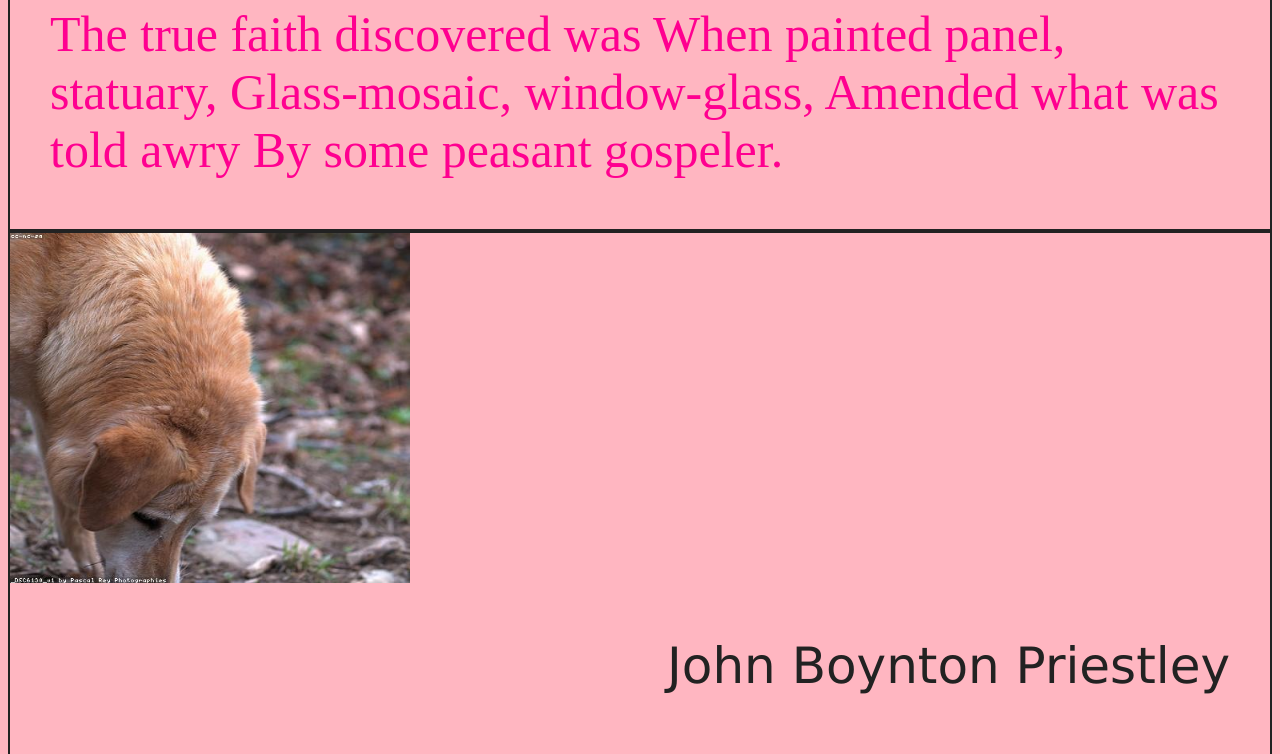
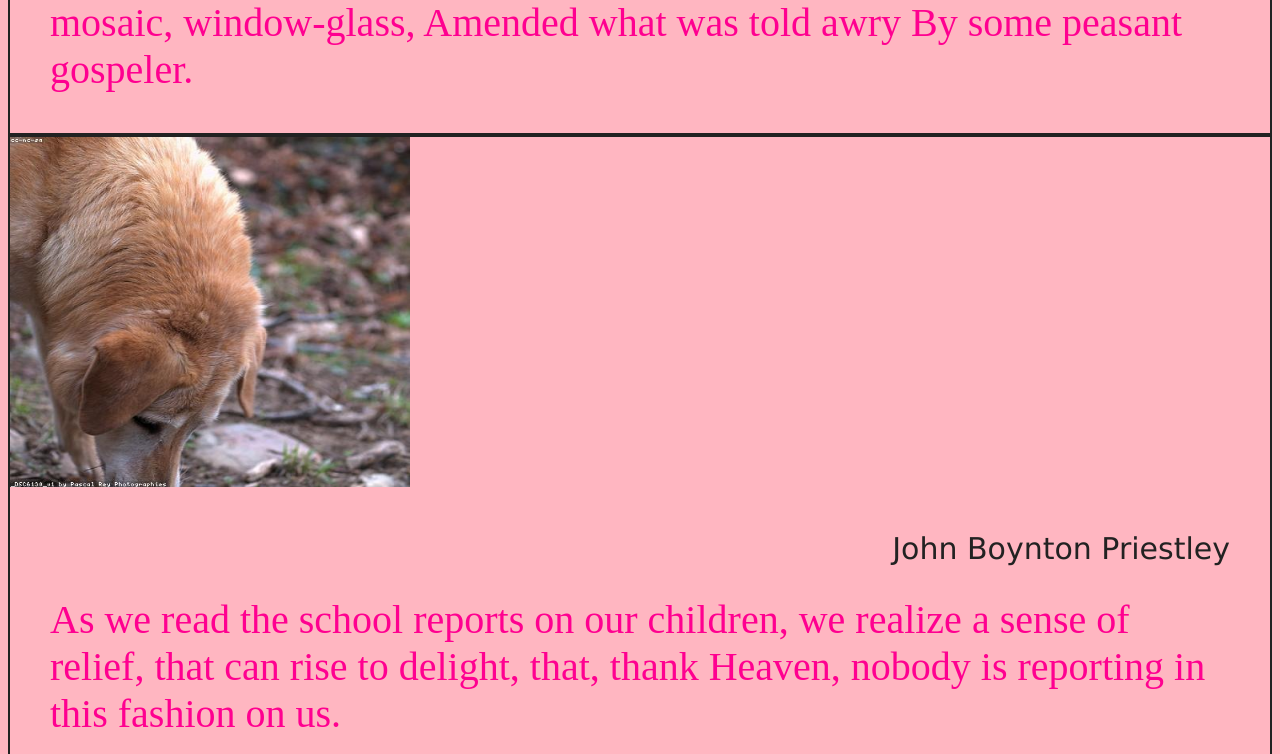
Before and after one commit to marisawadsworth/Assignment1_Dogs-and-Puppies, a plain HTML site: page Manual Website/index.html in a window 1280 px wide. Shown: the part 634-1388 px from the top of the page. Drawn offline with Linux system fonts and the light colour scheme.

Commit message:
initial commit

```diff
--- a/Bootstrap/css/styles.css
+++ b/Bootstrap/css/styles.css
@@ -17,31 +17,31 @@ img {
     display: inline-block;
 }
 blockquote {
-     font-size: var(--size);
+     font-size: 30px;
      color: rgb(255, 0, 144);
 }
 div {
     border: 2px solid #222;
 }
-@media (min-width: 1024px) {
+@media screen and (min-width: 1025px) and (max-width: 1280px) {
     blockquote{
-        font-size: 30px;
+        font-size: 40px;
     }
     p{
         font-size: 30px;
     }
 }
-@media (min-width: 768px) {
-    blockquote{
+@media screen and (min-width: 768px) and (max-width: 1024px) {
+     blockquote{
         font-size: 40px;
     }
     p{
-        font-size: 40px;
+        font-size: 30px;
     }
 }
-@media (min-width: 320px) {
+@media screen and (min-width: 481px) and (max-width: 767px){
     blockquote{
-        font-size: 50px;
+        font-size: 20px;
     }
     p{
         font-size: 50px;
--- a/Manual Website/css/styles.css
+++ b/Manual Website/css/styles.css
@@ -21,31 +21,31 @@ img {
     display: inline-block;
 }
 blockquote {
-     font-size: var(--size);
+     font-size: 30px;
      color: rgb(255, 0, 144);
 }
 div {
     border: 2px solid #222;
 }
-@media (min-width: 1024px) {
+@media screen and (min-width: 1025px) and (max-width: 1280px) {
     blockquote{
-        font-size: 30px;
+        font-size: 40px;
     }
     p{
         font-size: 30px;
     }
 }
-@media (min-width: 768px) {
-    blockquote{
+@media screen and (min-width: 768px) and (max-width: 1024px) {
+     blockquote{
         font-size: 40px;
     }
     p{
-        font-size: 40px;
+        font-size: 30px;
     }
 }
-@media (min-width: 320px) {
+@media screen and (min-width: 481px) and (max-width: 767px){
     blockquote{
-        font-size: 50px;
+        font-size: 20px;
     }
     p{
         font-size: 50px;
```
